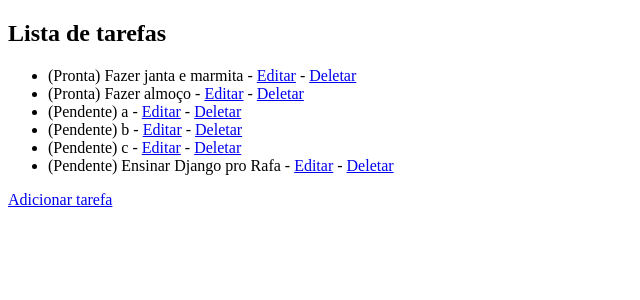
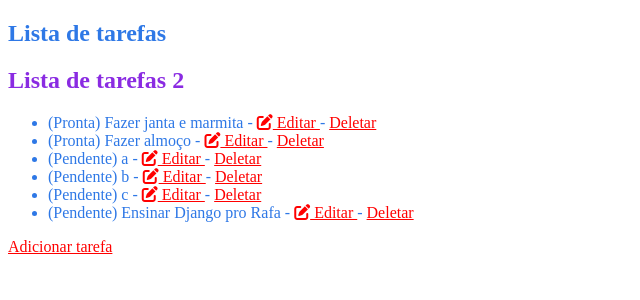
Before and after one commit to roberto-silva-dev/django-todo, a Django app: page / in a window 1280 px wide. Shown: the top 300 px of the page, without its empty margins (0-640 px from the left). Run offline with Django 5.2, Linux system fonts and the light colour scheme; data comes from the database, SQL or seed files in the repository; both versions use the stored data as it was after the commit; some libraries are stand-ins or nearby versions.

Commit message:
Uso de css para estilizar alguns elementos + uso de bibliotecas de icones

```diff
--- a/tarefas/templates/tarefas/tarefas_listar.html
+++ b/tarefas/templates/tarefas/tarefas_listar.html
@@ -2,15 +2,33 @@
 <html>
 <head>
     <title>Listar tarefas</title>
+    <style>
+        .color-azul {
+            color: rgb(46, 120, 230);
+        }
+        #titulo2 {
+            color: blueviolet;
+        }
+        a {
+            color: red;
+        }
+        svg{
+            width: 50px;
+        }
+    </style>
+    <link rel="stylesheet" href="https://cdnjs.cloudflare.com/ajax/libs/font-awesome/6.6.0/css/all.min.css" />
 </head>
 <body>
-    <h2>Lista de tarefas</h2>
+    <h2 class="color-azul">Lista de tarefas</h2>
+    <h2 id="titulo2">Lista de tarefas 2</h2>
     <ul>
         {% for tarefa in tarefas %}
-            <li>
+            <li class="color-azul">
                 ({% if tarefa.pronta %}Pronta{% else %}Pendente{% endif %}) {{ tarefa.nome }}
                 -
-                <a href="{% url 'tarefa_editar' tarefa.id %}">Editar</a>
+                <a href="{% url 'tarefa_editar' tarefa.id %}">
+                    <i class="fa-solid fa-pen-to-square"></i> Editar
+                </a>
                 -
                 <a href="{% url 'tarefa_deletar' tarefa.id %}">Deletar</a>
             </li>
```
Also changed, not shown: db.sqlite3.
